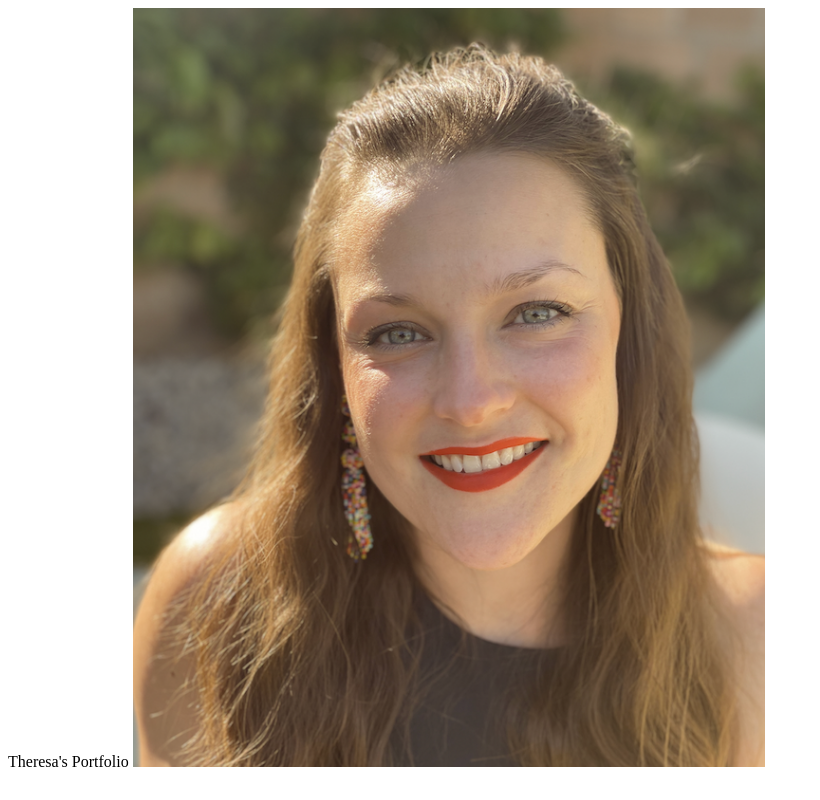
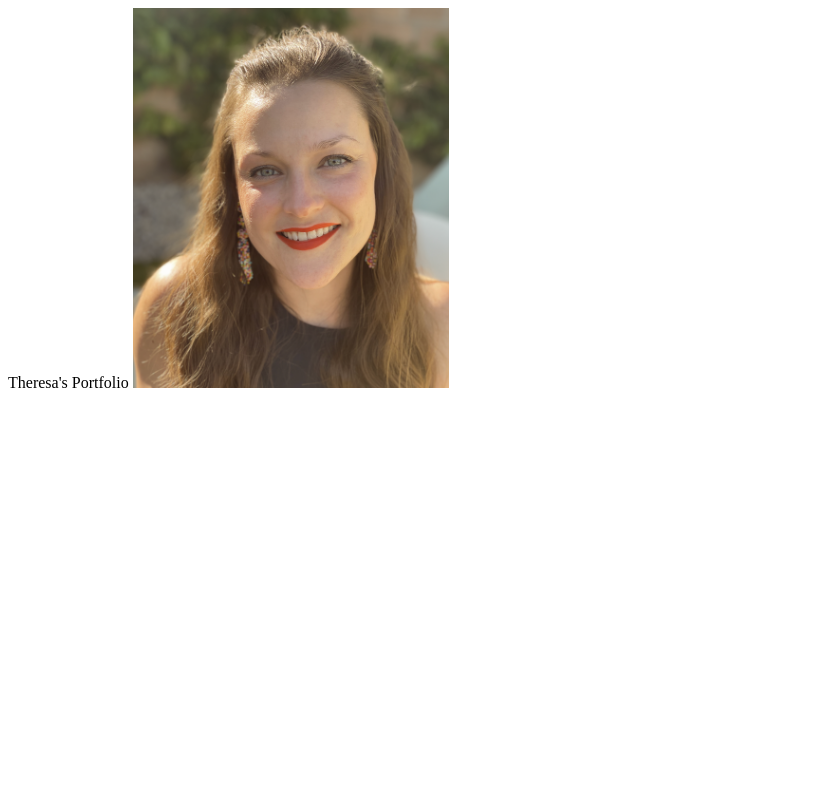
Before and after one commit to theresajohnston/theresajohnston.github.io, a plain HTML site: page index.html in a window 1280 px wide. Shown: the whole page, without its empty margins (0-820 px from the left). Drawn offline with Linux system fonts and the light colour scheme.

Commit message:
Update index.html

```diff
--- a/index.html
+++ b/index.html
@@ -1,4 +1,4 @@
 <html>
     <hl>Theresa's Portfolio</hl>
-    <img src="IMG_Portfolio.png" width="50%" />
+    <img src="IMG_Portfolio.png" width="25%" />
 </html>
```
